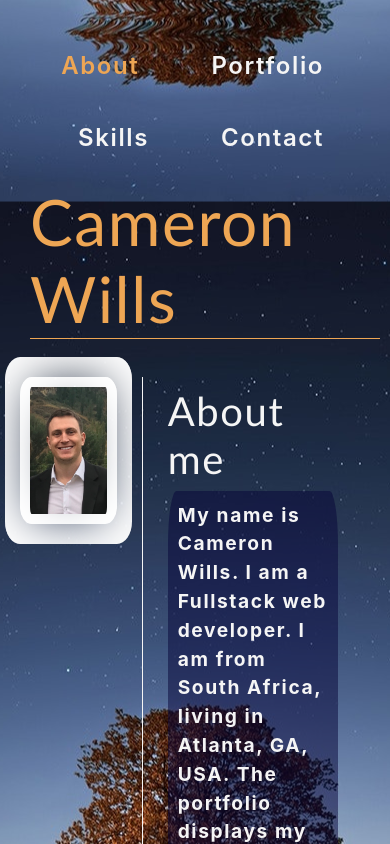
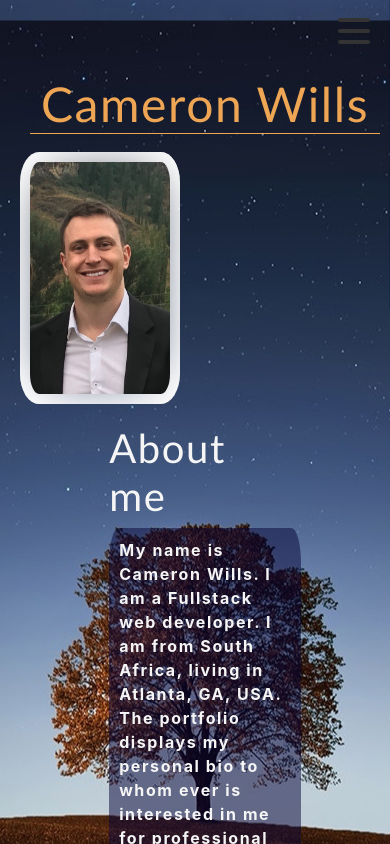
Before and after one commit to CamWills89/react-portfolio, a React (Create React App) app: page / in a window 390 px wide. Shown: the top 844 px of the page. Built offline with nearby package versions, Linux system fonts and the light colour scheme.

Commit message:
added hamburger menu for mobile responsiveness

```diff
--- a/package.json
+++ b/package.json
@@ -12,8 +12,12 @@
     "react-bootstrap": "^1.4.0",
     "react-card-flip": "^1.0.11",
     "react-dom": "^17.0.1",
+    "react-hamburger-menu": "^1.2.1",
     "react-icons": "^4.1.0",
+    "react-router-bootstrap": "^0.25.0",
+    "react-router-dom": "^5.2.0",
     "react-scripts": "3.4.1",
+    "styled-components": "^5.2.1",
     "web-vitals": "^0.2.4"
   },
   "scripts": {
--- a/src/components/About/index.js
+++ b/src/components/About/index.js
@@ -9,7 +9,7 @@ function About() {
       </h1>
 
       <div className="row" id="about-container">
-        <div className="col-4 ip-picture" id="ip-picture">
+        <div className="col-4" id="">
           <img
             src={profileImage}
             className="ip-picture"
--- a/src/components/Header/index.js
+++ b/src/components/Header/index.js
@@ -1,6 +1,6 @@
 import React, { useState, useEffect } from "react";
 import About from "../About";
-import Nav from "../Nav";
+import Navbar from "../Nav";
 import Projects from "../Project";
 import Contact from "../Contact";
 import Technologies from "../Skills";
@@ -79,7 +79,7 @@ function Portfolio() {
 
   return (
     <div>
-      <Nav currentPage={currentPage} handlePageChange={handlePageChange} />
+      <Navbar currentPage={currentPage} handlePageChange={handlePageChange} />
       <div>
         {
           // Render the component returned by 'renderPage()'
--- /dev/null
+++ b/src/components/Nav/Burger.js
@@ -0,0 +1,59 @@
+import React, { useState } from "react";
+import styled from "styled-components";
+import RightNav from "./RightNav";
+
+const StyledBurger = styled.div`
+  width: 2rem;
+  height: 2rem;
+  position: fixed;
+  top: 15px;
+  right: 20px;
+  z-index: 20;
+  display: none;
+
+  @media (max-width: 768px) {
+    display: flex;
+    justify-content: space-around;
+    flex-flow: column nowrap;
+  }
+
+  div {
+    width: 2rem;
+    height: 0.25rem;
+    background-color: ${({ open }) => (open ? "#ccc" : "#333")};
+    border-radius: 10px;
+    transform-origin: 1px;
+    transition: all 0.3s linear;
+
+    &:nth-child(1) {
+      transform: ${({ open }) => (open ? "rotate(45deg)" : "rotate(0)")};
+    }
+
+    &:nth-child(2) {
+      transform: ${({ open }) => (open ? "translateX(100%)" : "translateX(0)")};
+      opacity: ${({ open }) => (open ? 0 : 1)};
+    }
+
+    &:nth-child(3) {
+      transform: ${({ open }) => (open ? "rotate(-45deg)" : "rotate(0)")};
+    }
+  }
+`;
+
+const Burger = (props) => {
+  console.log("Burger props", props);
+  const [open, setOpen] = useState(false);
+
+  return (
+    <>
+      <StyledBurger open={open} onClick={() => setOpen(!open)}>
+        <div />
+        <div />
+        <div />
+      </StyledBurger>
+      <RightNav open={open} handlePageChange={props.handlePageChange} />
+    </>
+  );
+};
+
+export default Burger;
--- /dev/null
+++ b/src/components/Nav/RightNav.js
@@ -0,0 +1,46 @@
+import React from "react";
+import styled from "styled-components";
+
+const Ul = styled.ul`
+  list-style: none;
+  display: flex;
+  flex-flow: row nowrap;
+
+  @media (max-width: 768px) {
+    flex-flow: column nowrap;
+    background-color: rgba(6, 5, 56, 0.4);
+    position: fixed;
+    transform: ${({ open }) => (open ? "translateX(0)" : "translateX(100%)")};
+    top: 0;
+    right: 0;
+    transition: transform 0.3s ease-in-out;
+
+    li {
+      color: #fff;
+    }
+  }
+`;
+
+const RightNav = (props) => {
+  console.log("RightNav props", props);
+  const tabs = ["About", "Portfolio", "Skills", "Contact"];
+  return (
+    <Ul open={props.open} className="nav">
+      {tabs.map((tab) => (
+        <li className="" key={tab}>
+          <a
+            href={"#" + tab.toLowerCase()}
+            onClick={() => props.handlePageChange(tab)}
+            className={
+              props.currentPage === tab ? "nav-link active" : "nav-link"
+            }
+          >
+            {tab}
+          </a>
+        </li>
+      ))}
+    </Ul>
+  );
+};
+
+export default RightNav;
--- a/src/components/Nav/index.js
+++ b/src/components/Nav/index.js
@@ -1,26 +1,51 @@
-import React from "react";
-import "bootstrap/dist/css/bootstrap.min.css";
+// import React from "react";
+// import "bootstrap/dist/css/bootstrap.min.css";
 
-function Nav(props) {
-  const tabs = ["About", "Portfolio", "Skills", "Contact"];
+// function Nav(props) {
+//   const tabs = ["About", "Portfolio", "Skills", "Contact"];
+//   return (
+//     <ul className="nav">
+
+//       {tabs.map((tab) => (
+//         <li className="" key={tab}>
+//           <a
+//             href={"#" + tab.toLowerCase()}
+//             onClick={() => props.handlePageChange(tab)}
+//             className={
+//               props.currentPage === tab ? "nav-link active" : "nav-link"
+//             }
+//           >
+//             {tab}
+//           </a>
+//         </li>
+//       ))}
+//     </ul>
+//   );
+// }
+
+// export default Nav;
+
+import React from 'react';
+import styled from 'styled-components';
+import Burger from './Burger';
+
+const Nav = styled.nav`
+  width: 100%;
+  height: 55px;
+  padding: 0 20px;
+  display: flex;
+  justify-content: space-between;
+
+`
+
+const Navbar = (props) => {
+  console.log("Navbar Props", props);
   return (
-    <ul className="nav">
+    <Nav>
+      <div></div>
+      <Burger handlePageChange={props.handlePageChange} />
+    </Nav>
+  );
+};
 
-      {tabs.map((tab) => (
-        <li className="" key={tab}>
-          <a
-            href={"#" + tab.toLowerCase()}
-            onClick={() => props.handlePageChange(tab)}
-            className={
-              props.currentPage === tab ? "nav-link active" : "nav-link"
-            }
-          >
-            {tab}
-          </a>
-        </li>
-      ))}
-    </ul>
-  );
-}
-
-export default Nav;
+export default Navbar
--- a/src/index.css
+++ b/src/index.css
@@ -54,6 +54,7 @@ h6 {
 
 #header {
   font-size: 4rem;
+  color: var(ter);
 }
 
 #about {
@@ -331,22 +332,48 @@ button:hover {
   .resume-main,
   #header,
   .contact-container,
-  .project-list,
-  .header {
+  .project-list
+  {
     width: 100%;
     height: 100%;
     display: grid;
     justify-content: center;
     align-items: center;
+
+  }
+  #header {
+    display: flex;
+    font-size: 3rem;
   }
 
   #about-container {
-    display: flex;
+    display: block;
+  }
+  #ip-picture {
+    width: 10rem;
+    height: 100%;
+
+  }
+
+  .ip-desc {
+   border-left: none;
+   margin: auto;
   }
 
   #about {
     font-size: 2.5rem;
+    border: none;
+
   }
+   #about-me {
+    padding: 10px;
+    width: 100%;
+    font-size: 1rem;
+    background-color: rgba(6, 5, 56, 0.5);
+    font-weight: bold;
+    border-radius: 5%;
+  }
+
 
   .front-flip-button,
   .back-flip-button,
@@ -364,13 +391,7 @@ button:hover {
     display: none;
   }
 
-  #about-me {
-    padding: 10px;
-    font-size: 1.2rem;
-    background-color: rgba(6, 5, 56, 0.5);
-    font-weight: bold;
-    border-radius: 5%;
-  }
+
   #contact-text {
     font-size: 1.3rem;
   }
```
Also changed, not shown: 1 other file (tests, documents, lock files or other folders).
